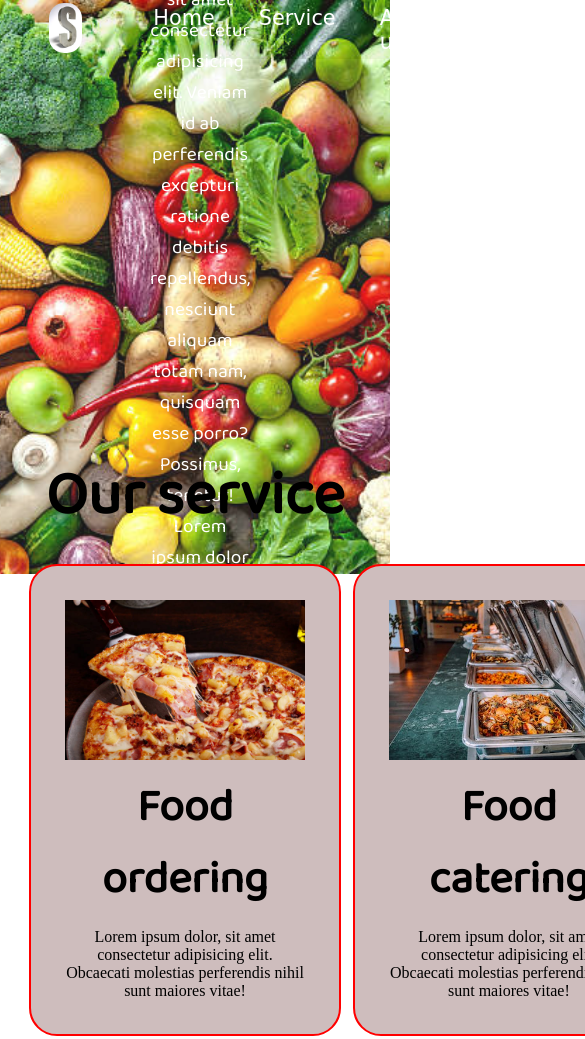
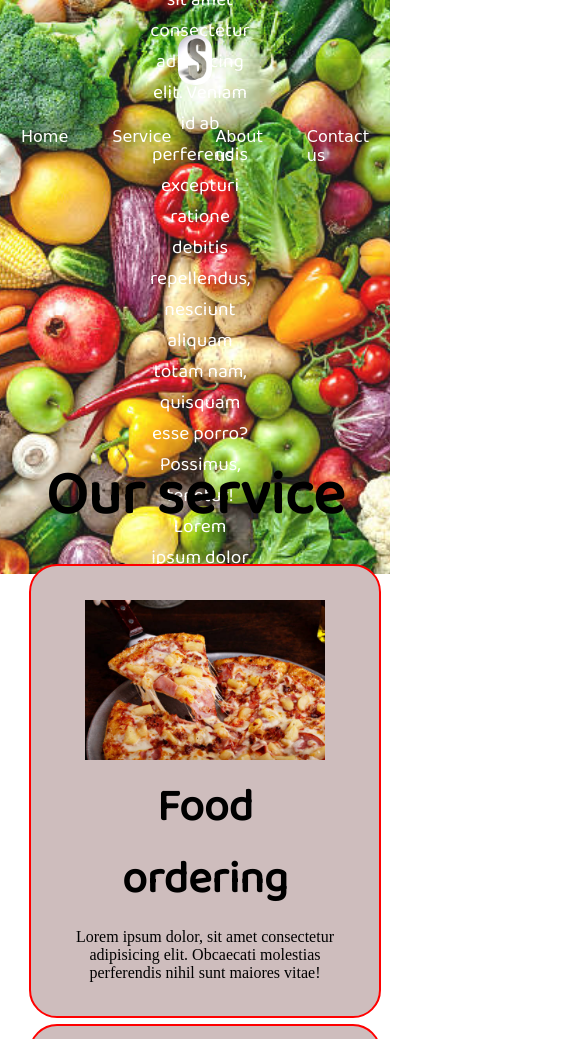
Before and after one commit to Sakib012911/First_WebPage, a plain HTML site: page index.html in a window 390 px wide. Shown: the top 1039 px of the page, 585 px wide, since content can reach past the window. Drawn offline with Linux system fonts and the light colour scheme; a web font is replaced by a local one.

Commit message:
fixed phone responsive

```diff
--- a/index.html
+++ b/index.html
@@ -9,7 +9,7 @@
     <link rel="preconnect" href="https://fonts.gstatic.com" crossorigin>
     <link href="https://fonts.googleapis.com/css2?family=Baloo+Bhai+2&family=Baloo+Bhaijaan+2&display=swap"
         rel="stylesheet">
-        <link rel="stylesheet" media="screen and (max-width:992px)" src="./phone.css">
+        <link rel="stylesheet" media="screen and (max-width:992px)" href="./phone.css">
         <link rel="stylesheet" href="./style.css">
 </head>
 
```
